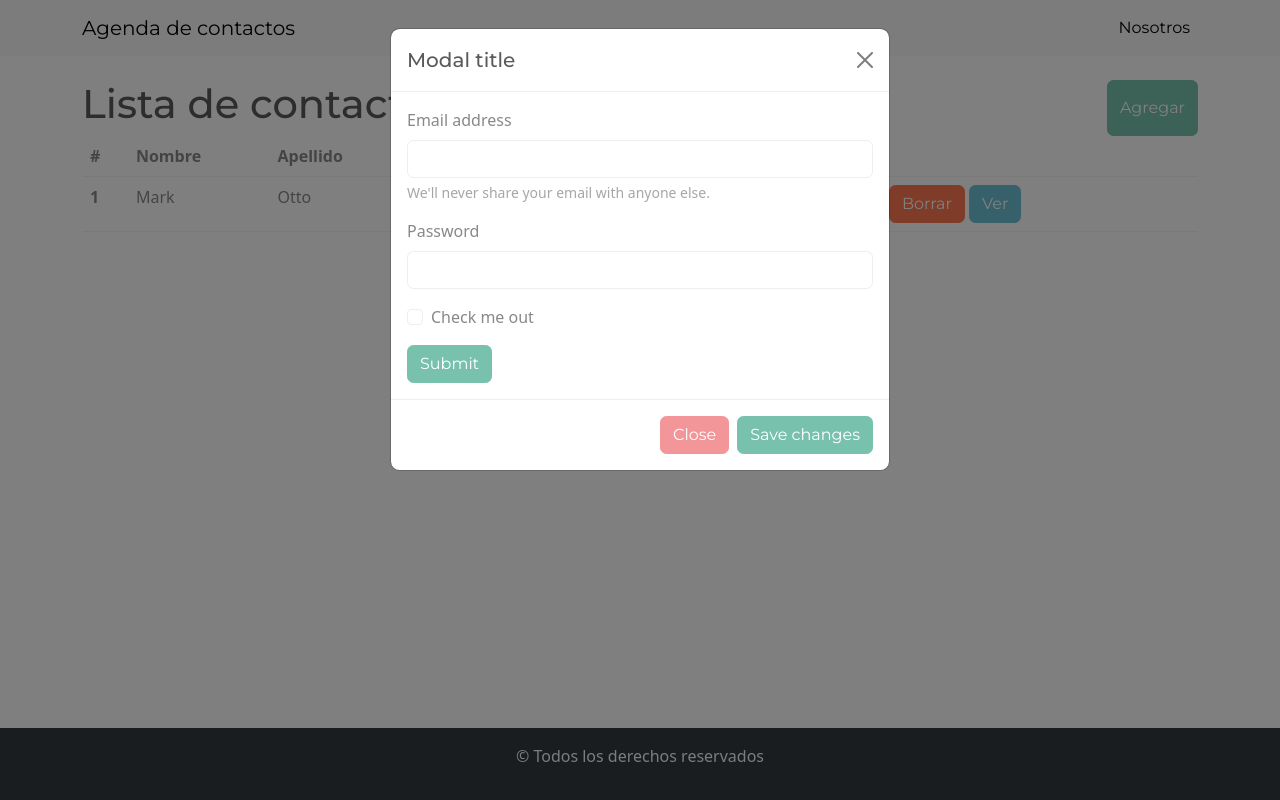
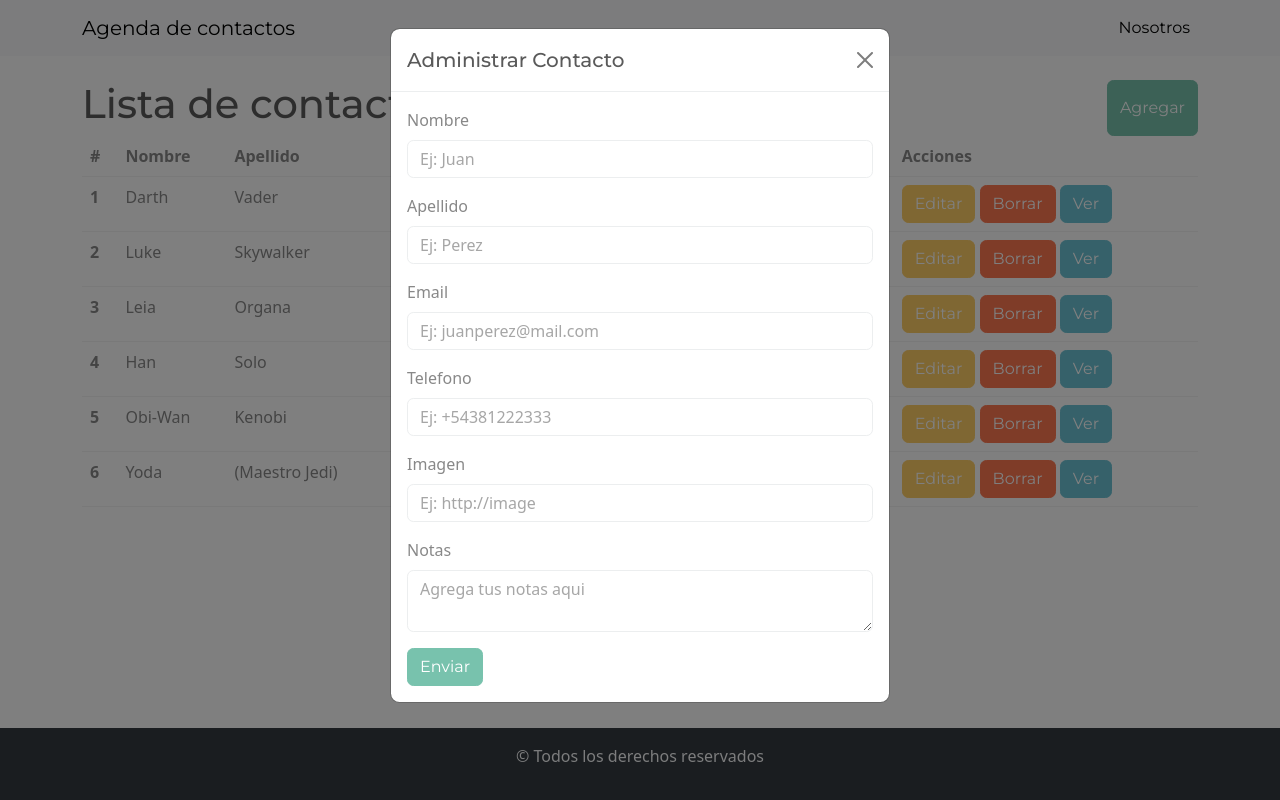
Before and after one commit to TucuNacho/agendaContactos, a plain HTML site: page index.html in a window 1280 px wide. Both pictures are taken after a click on the button "Agregar". Drawn offline with nearby package versions, Linux system fonts and the light colour scheme.

Commit message:
agregamos la clase contacto y app puede crear objetos de tipo contactos

```diff
--- a/index.html
+++ b/index.html
@@ -3,7 +3,7 @@
   <head>
     <meta charset="UTF-8" />
     <meta name="viewport" content="width=device-width, initial-scale=1.0" />
-    <link rel="stylesheet" href="./css/bootstrap.min.css">
+    <link rel="stylesheet" href="./css/bootstrap.min.css" />
     <link rel="stylesheet" href="./css/style.css" />
     <title>Agenda de contactos</title>
   </head>
@@ -53,12 +53,78 @@
             </tr>
           </thead>
           <tbody>
+            <!-- Darth Vader -->
             <tr>
               <th scope="row">1</th>
-              <td>Mark</td>
-              <td>Otto</td>
-              <td>3849393</td>
-              <td>Mark@mdo.com</td>
+              <td>Darth</td>
+              <td>Vader</td>
+              <td>+1-66-666-666</td>
+              <td>lord.vader@imperio.gal</td>
+              <td>
+                <button class="btn btn-warning">Editar</button>
+                <button class="btn btn-danger">Borrar</button>
+                <button class="btn btn-info">Ver</button>
+              </td>
+            </tr>
+            <!-- Luke Skywalker -->
+            <tr>
+              <th scope="row">2</th>
+              <td>Luke</td>
+              <td>Skywalker</td>
+              <td>+1-77-777-777</td>
+              <td>luke.skywalker@alianza.rebelde</td>
+              <td>
+                <button class="btn btn-warning">Editar</button>
+                <button class="btn btn-danger">Borrar</button>
+                <button class="btn btn-info">Ver</button>
+              </td>
+            </tr>
+            <!-- Leia Organa -->
+            <tr>
+              <th scope="row">3</th>
+              <td>Leia</td>
+              <td>Organa</td>
+              <td>+1-55-555-555</td>
+              <td>princesa.leia@alianza.rebelde</td>
+              <td>
+                <button class="btn btn-warning">Editar</button>
+                <button class="btn btn-danger">Borrar</button>
+                <button class="btn btn-info">Ver</button>
+              </td>
+            </tr>
+            <!-- Han Solo -->
+            <tr>
+              <th scope="row">4</th>
+              <td>Han</td>
+              <td>Solo</td>
+              <td>+1-44-444-444</td>
+              <td>han.solo@halconmilenario.com</td>
+              <td>
+                <button class="btn btn-warning">Editar</button>
+                <button class="btn btn-danger">Borrar</button>
+                <button class="btn btn-info">Ver</button>
+              </td>
+            </tr>
+            <!-- Obi-Wan Kenobi -->
+            <tr>
+              <th scope="row">5</th>
+              <td>Obi-Wan</td>
+              <td>Kenobi</td>
+              <td>+1-33-333-333</td>
+              <td>obiwan@jedi.order</td>
+              <td>
+                <button class="btn btn-warning">Editar</button>
+                <button class="btn btn-danger">Borrar</button>
+                <button class="btn btn-info">Ver</button>
+              </td>
+            </tr>
+            <!-- Yoda -->
+            <tr>
+              <th scope="row">6</th>
+              <td>Yoda</td>
+              <td>(Maestro Jedi)</td>
+              <td>+1-99-999-999</td>
+              <td>yoda@jedi.order</td>
               <td>
                 <button class="btn btn-warning">Editar</button>
                 <button class="btn btn-danger">Borrar</button>
@@ -81,7 +147,7 @@
         <div class="modal-content">
           <div class="modal-header">
             <h1 class="modal-title fs-5" id="modalContactoLabel">
-              Modal title
+              Administrar Contacto
             </h1>
             <button
               type="button"
@@ -93,52 +159,68 @@
           <div class="modal-body">
             <form>
               <div class="mb-3">
-                <label for="exampleInputEmail1" class="form-label"
-                  >Email address</label
-                >
+                <label for="nombre" class="form-label">Nombre</label>
+                <input
+                  type="text"
+                  class="form-control"
+                  id="nombre"
+                  aria-describedby="Ingresar nombre"
+                  minlength="2"
+                  maxlength="50"
+                  placeholder="Ej: Juan"
+                />
+              </div>
+              <div class="mb-3">
+                <label for="apellido" class="form-label">Apellido</label>
+                <input
+                  type="text"
+                  class="form-control"
+                  id="apellido"
+                  minlength="2"
+                  maxlength="50"
+                  placeholder="Ej: Perez"
+                />
+              </div>
+              <div class="mb-3">
+                <label for="email" class="form-label">Email</label>
                 <input
                   type="email"
                   class="form-control"
-                  id="exampleInputEmail1"
-                  aria-describedby="emailHelp"
+                  id="email"
+                  placeholder="Ej: juanperez@mail.com"
                 />
-                <div id="emailHelp" class="form-text">
-                  We'll never share your email with anyone else.
-                </div>
               </div>
               <div class="mb-3">
-                <label for="exampleInputPassword1" class="form-label"
-                  >Password</label
-                >
+                <label for="telefono" class="form-label">Telefono</label>
                 <input
-                  type="password"
+                  type="tel"
                   class="form-control"
-                  id="exampleInputPassword1"
+                  id="telefono"
+                  placeholder="Ej: +54381222333"
                 />
               </div>
-              <div class="mb-3 form-check">
+              <div class="mb-3">
+                <label for="imagen" class="form-label">Imagen</label>
                 <input
-                  type="checkbox"
-                  class="form-check-input"
-                  id="exampleCheck1"
+                  type="text"
+                  class="form-control"
+                  id="imagen"
+                  placeholder="Ej: http://image"
                 />
-                <label class="form-check-label" for="exampleCheck1"
-                  >Check me out</label
-                >
               </div>
-              <button type="submit" class="btn btn-primary">Submit</button>
+              <div class="mb-3">
+                <label for="notas" class="form-label">Notas</label>
+                <textarea
+                  class="form-control"
+                  id="notas"
+                  placeholder="Agrega tus notas aqui"
+                  maxlength="250"
+                ></textarea>
+              </div>
+              <button type="submit" class="btn btn-primary">Enviar</button>
             </form>
           </div>
-          <div class="modal-footer">
-            <button
-              type="button"
-              class="btn btn-secondary"
-              data-bs-dismiss="modal"
-            >
-              Close
-            </button>
-            <button type="button" class="btn btn-primary">Save changes</button>
-          </div>
+
         </div>
       </div>
     </div>
@@ -150,6 +232,6 @@
       integrity="sha384-j1CDi7MgGQ12Z7Qab0qlWQ/Qqz24Gc6BM0thvEMVjHnfYGF0rmFCozFSxQBxwHKO"
       crossorigin="anonymous"
     ></script>
-    <script src="./js/app.js"></script>
+    <script src="./js/app.js" type="module"></script>
   </body>
 </html>
--- a/js/app.js
+++ b/js/app.js
@@ -1,9 +1,31 @@
+import Contacto from "./crearContacto.js"
+
+//funciones
 const abrirModal = ()=>{
 const modalContacto = new bootstrap.Modal(document.getElementById('modalContacto'))
 //aqui abro la ventana modal
 modalContacto.show()
 }
 
+const creaContacto=()=>{
+    //todo:tomar los datos del formulario y validar
+    //con los datos voy a crear un objeto contacto
+    const nuevoContacto = new Contacto('Darth', 'Vader','4424454','','')
+    console.log(nuevoContacto);
+
+    //guardar el contacto en un array
+}
+
+//declarar variables
 const btnAgregar = document.getElementById('btnAgregar')
+const formularioContacto= document.querySelector('form')
+const agenda = []
 
+//agrego los manejadores de eventos
 btnAgregar.addEventListener('click', abrirModal)
+formularioContacto.addEventListener('submit',(e)=>{
+    e.preventDefault();
+    //Aqui creare un contacto
+    creaContacto()
+    //algun dia voy a editar un contacto
+})
--- /dev/null
+++ b/js/crearContacto.js
@@ -0,0 +1,83 @@
+export default class Contacto{
+    #id
+    #nombre
+    #apellido
+    #telefono
+    #email
+    #imagen
+    #notas
+    constructor(nombre, apellido, telefono, email, imagen, notas){
+        this.#id = crypto.randomUUID();
+        this.#nombre = nombre;
+        this.#apellido = apellido;
+        this.#telefono = telefono;
+        this.#email= email;
+        this.#imagen = imagen;
+        this.#notas = notas;
+    }
+    // Getters
+    get id() {
+        return this.#id;
+    }
+
+    get nombre() {
+        return this.#nombre;
+    }
+
+    get apellido() {
+        return this.#apellido;
+    }
+
+    get telefono() {
+        return this.#telefono;
+    }
+
+    get email() {
+        return this.#email;
+    }
+
+    get imagen() {
+        return this.#imagen;
+    }
+
+    get notas() {
+        return this.#notas;
+    }
+
+    // Setters
+    set nombre(nuevoNombre) {
+        this.#nombre = nuevoNombre;
+    }
+
+    set apellido(nuevoApellido) {
+        this.#apellido = nuevoApellido;
+    }
+
+    set telefono(nuevoTelefono) {
+        this.#telefono = nuevoTelefono;
+    }
+
+    set email(nuevoEmail) {
+        this.#email = nuevoEmail;
+    }
+
+    set imagen(nuevaImagen) {
+        this.#imagen = nuevaImagen;
+    }
+
+    set notas(nuevasNotas) {
+        this.#notas = nuevasNotas;
+    }
+    //metodo para stringify
+    toJSON(){
+        return {
+            id: this.id,
+            nombre: this.nombre,
+            apellido: this.apellido,
+            email: this.email,
+            telefono: this.telefono,
+            notas: this.notas,
+            imagen: this.imagen
+        }
+    }
+}
```
